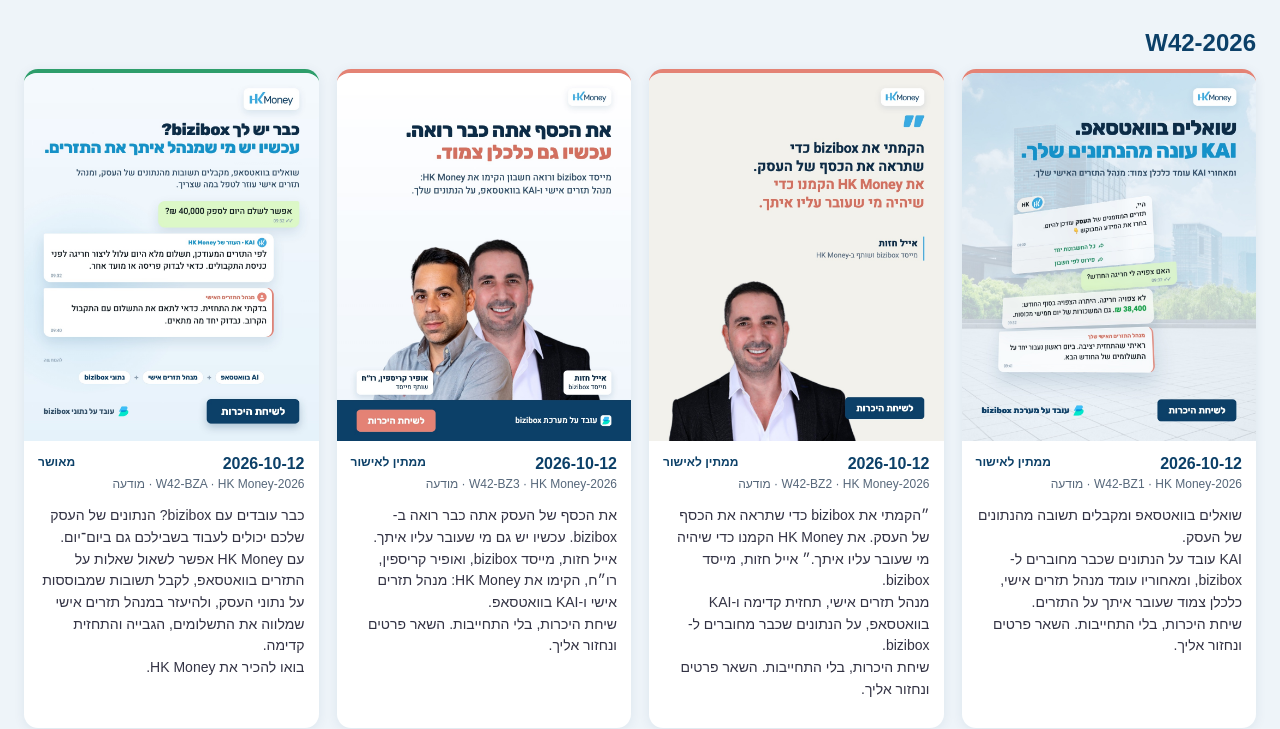
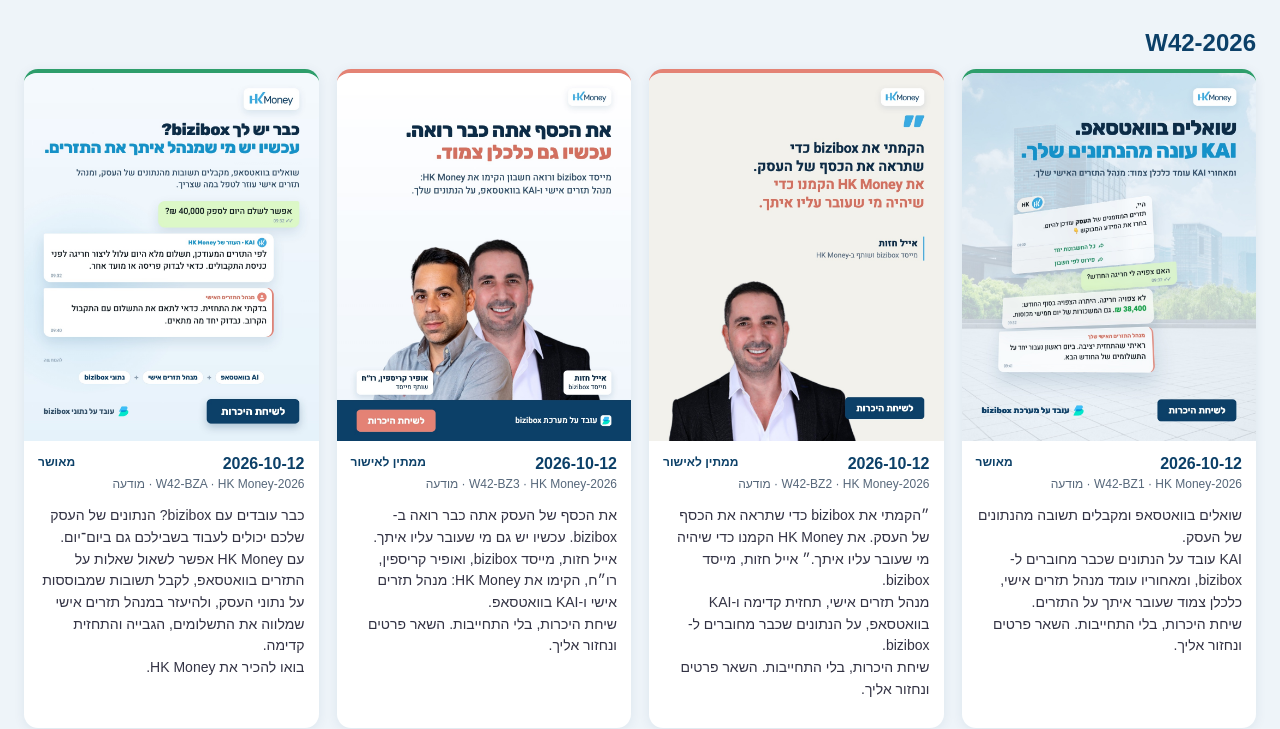
Before and after one commit to eyal-hg/hk-social, a website: page review.html in a window 1280 px wide. Shown: the part 98-827 px from the top of the page. Drawn offline with Linux system fonts and the light colour scheme.

Commit message:
render posts

```diff
--- a/review.html
+++ b/review.html
@@ -11,10 +11,10 @@
 .st{font-size:12px;font-weight:700} .s-approved{border-top-color:#2e9e6b} .s-published{border-top-color:#0c4068;opacity:.7}
 .s-rejected{border-top-color:#c0392b;opacity:.5} .s-pending{border-top-color:#e48375} .err{color:#c0392b;font-size:12px}
 </style></head><body><h1>פוסטים לאישור</h1><p>מאשרים בפגישת יום ראשון. פוסט שלא אושר לא עולה.</p><h2>2026-W42</h2><div class="grid">
-    <article class="card s-pending">
+    <article class="card s-approved">
       <img src="out/2026-W42-BZ1.jpg" alt="">
       <div class="meta">
-        <div class="row"><b>2026-10-12</b><span class="st">ממתין לאישור</span></div>
+        <div class="row"><b>2026-10-12</b><span class="st">מאושר</span></div>
         <div class="id">2026-W42-BZ1 · HK Money · מודעה</div>
         <p class="cap">שואלים בוואטסאפ ומקבלים תשובה מהנתונים של העסק.<br>KAI עובד על הנתונים שכבר מחוברים ל-bizibox, ומאחוריו עומד מנהל תזרים אישי, כלכלן צמוד שעובר איתך על התזרים.<br>שיחת היכרות, בלי התחייבות. השאר פרטים ונחזור אליך.</p>
         <p class="tags"></p>
```
Also changed, not shown: docs/money.html (+2 -2 lines).
